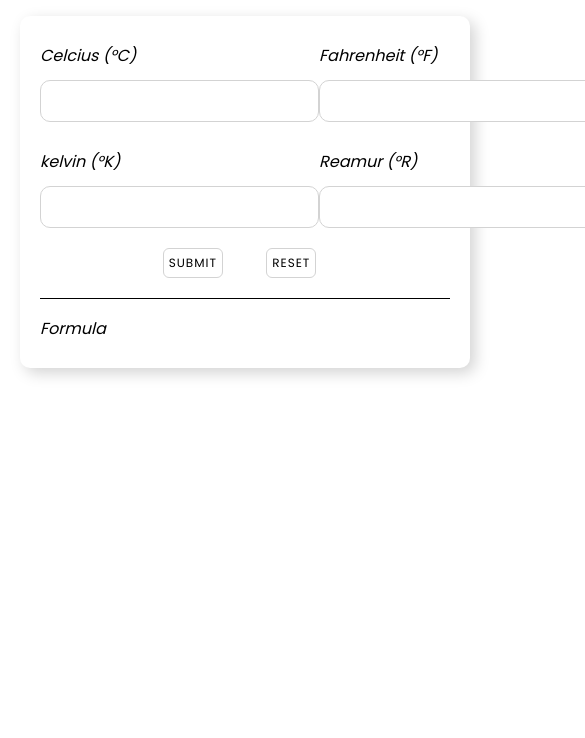
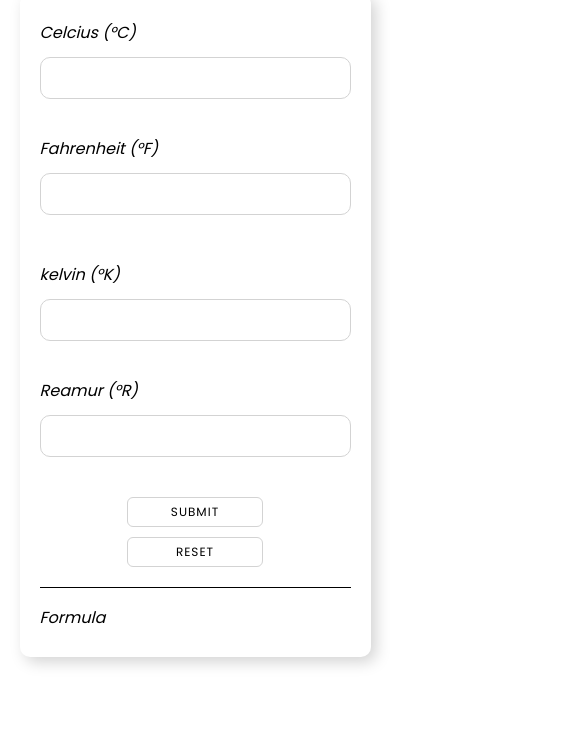
Before and after one commit to revou-fundamental-course/12-jun-23-CallMeJaja, a plain HTML site: page index.html in a window 390 px wide. Shown: the part 106-844 px from the top of the page, 585 px wide, since content can reach past the window. Drawn offline with Linux system fonts and the light colour scheme.

Commit message:
update responsive

```diff
--- a/css/style.css
+++ b/css/style.css
@@ -120,3 +120,57 @@ input[type="number"] {
   border-radius: 10px;
   outline: none;
 }
+
+/* RESPONSIVE STYLE */
+
+/* MOBILE */
+@media (max-width: 480px) {
+  body {
+    overflow-x: hidden;
+  }
+
+  .container {
+    width: 90%;
+    margin: 10px auto;
+  }
+
+  .title h1 {
+    font-size: 24px;
+  }
+
+  .input-row {
+    flex-direction: column;
+    margin-bottom: 10px;
+  }
+
+  .input-row .input-group {
+    margin-bottom: 15px;
+  }
+
+  .btn.submit,
+  .btn.res {
+    margin-right: 10px;
+    margin-left: 10px;
+    width: calc(50% - 20px);
+  }
+}
+
+/* TABLET */
+@media (min-width: 481px) and (max-width: 768px) {
+  .container {
+    max-width: 600px;
+    margin: 10px auto;
+  }
+}
+
+/* DESKTOP */
+@media (min-width: 769px) {
+  .container {
+    max-width: 800px;
+    margin: 10px auto;
+  }
+
+  .input-row .input-group {
+    flex-basis: calc(50% - 10px);
+  }
+}
```
